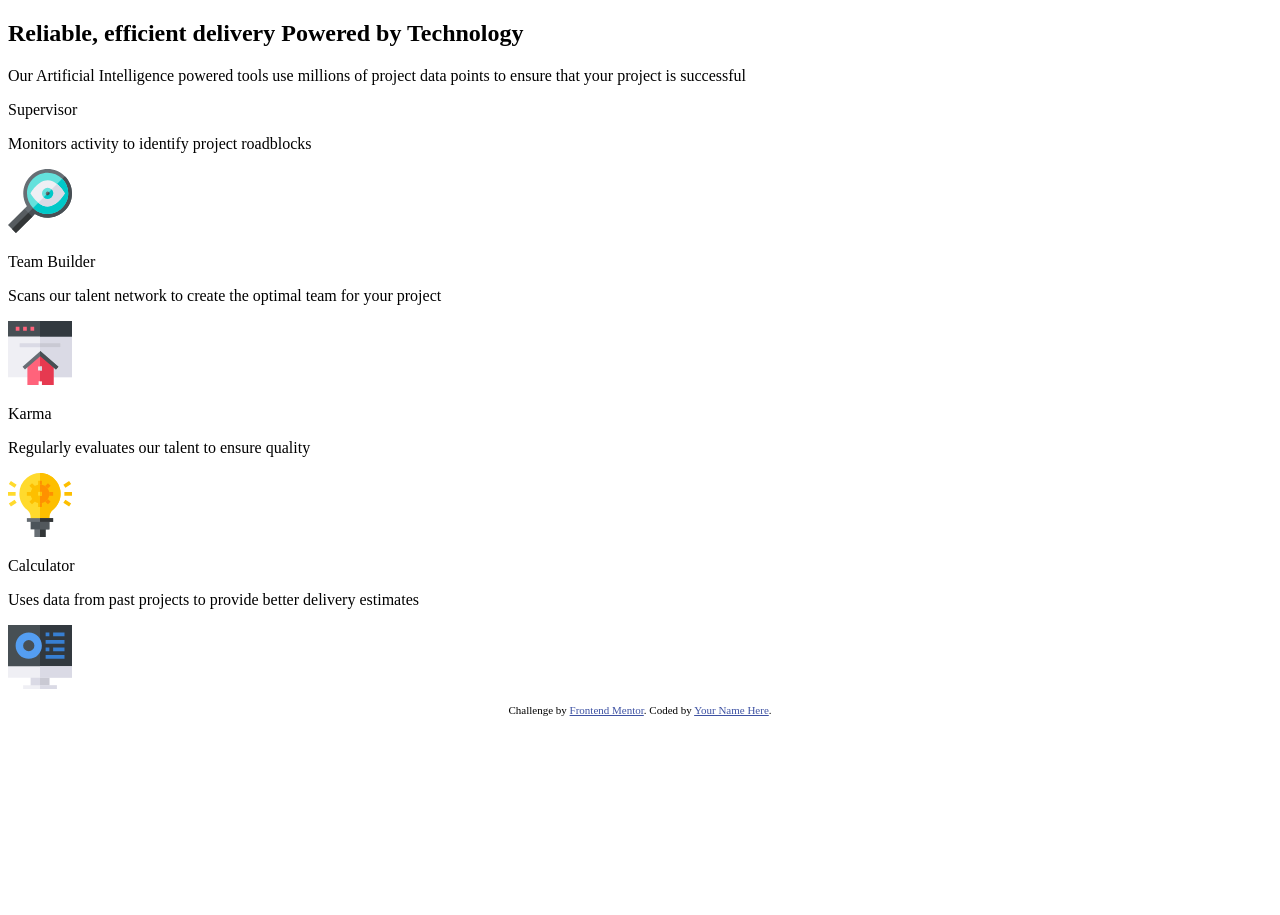
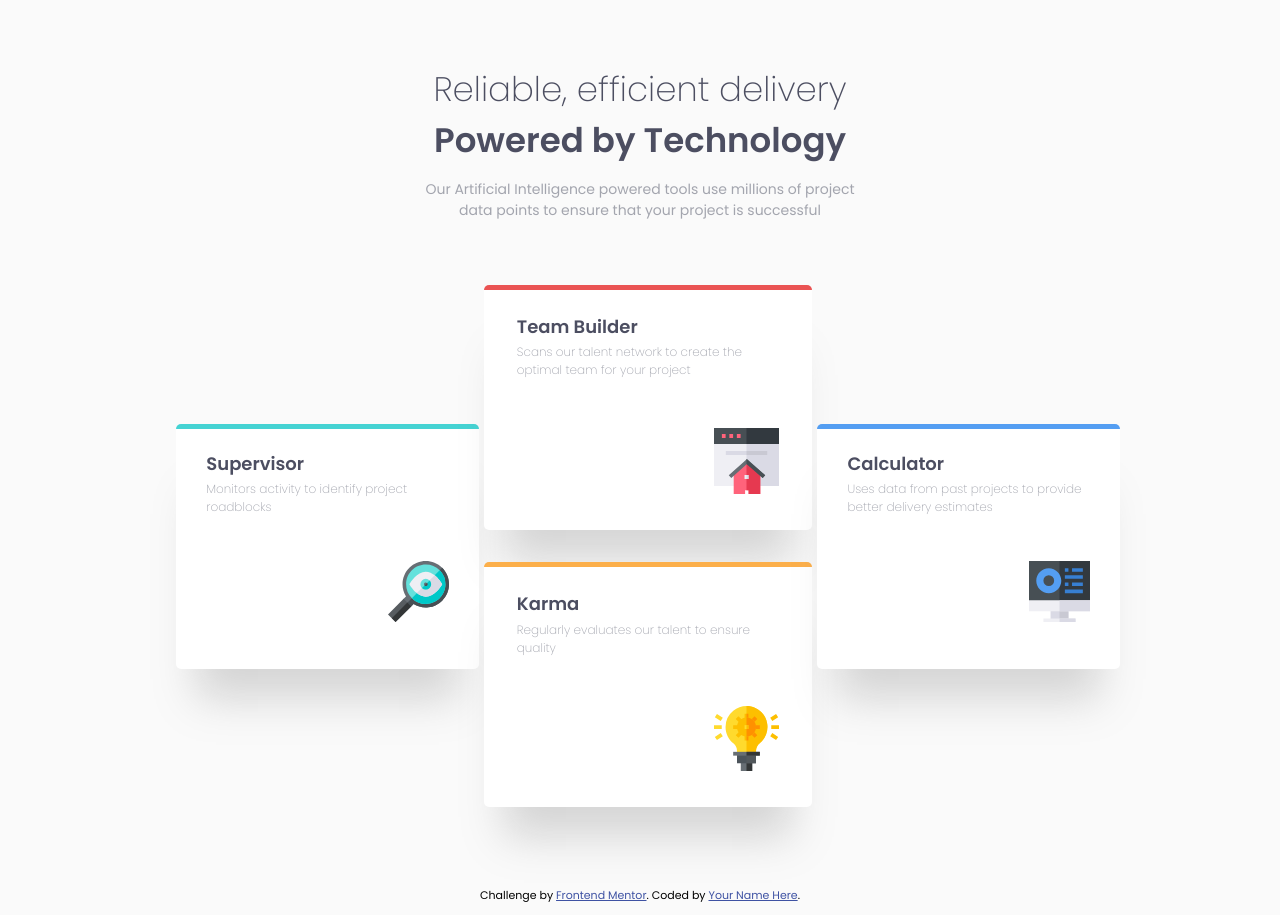
Before and after one commit to alphastand27/four-card-feature-section-master, a plain HTML site: page index.html in a window 1280 px wide. Before the commit the page ends 800 px from the top, so only its background shows below. Drawn offline with Linux system fonts and the light colour scheme.

Commit message:
css commit

```diff
--- a/style.css
+++ b/style.css
@@ -1,4 +1,114 @@
+@import url('https://fonts.googleapis.com/css2?family=Poppins:ital,wght@0,100;0,200;0,300;0,400;0,500;0,600;0,700;0,800;0,900;1,100;1,200;1,300;1,400;1,500;1,600;1,700;1,800;1,900&display=swap');
 
+:root {
+    --Red: hsl(0, 78%, 62%);
+    --Cyan: hsl(180, 62%, 55%);
+    --Orange: hsl(34, 97%, 64%);
+    --Blue: hsl(212, 86%, 64%);
+    --Very-Dark-Blue: hsl(234, 12%, 34%);
+    --Grayish-Blue: hsl(229, 6%, 66%);
+    --Very-Light-Gray: hsl(0, 0%, 98%);
+
+}
+
+html, body {
+    max-width: 100%;
+    overflow-x: hidden;
+}
+
+
+body {
+    font-family: "Poppins", sans-serif;
+    font-size: 15px;
+    margin: 0;
+    background-color: var(--Very-Light-Gray);
+}
+
+.container {
+    max-width: 375px;
+    margin: 10px auto 80px auto;
+}
+
+.heading {
+    text-align: center;
+    margin-top: 20%;
+}
+
+#header {
+    font-weight: 600;
+    color: var(--Very-Dark-Blue);
+    margin: 0 2% 0 2%;
+    font-size: 25px;
+}
+
+#header span {
+    font-weight: 200;
+    font-size: 25px;
+}
+
+#intro {
+    color: var(--Grayish-Blue);
+    font-weight: 200;
+    font-size: medium;
+    margin: 3% 6% 0 6%;
+}
+
+.content {
+    display: flex;
+    flex-direction: column;
+    align-items: center;
+    margin-top: 10%;
+}
+
+.card {
+    width: 84%;
+    height: 15rem;
+    background-color: white;
+    margin-top: 8%;
+    border-radius: 5px;
+    box-shadow: 0px 20px 30px 1px rgba(128, 128, 128, 0.568);
+}
+
+.middle-cards {
+    display: flex;
+    flex-direction: column;
+    align-items: center;
+}
+
+.title {
+    font-weight: 600;
+    font-size: 18px;
+    margin: 7% 0 0 10%;
+    color: var(--Very-Dark-Blue);
+}
+
+.info {
+    font-weight: 200;
+    font-size: 13.5px;
+    margin: 1% 7% 0 10%;
+    color: var(--Grayish-Blue);
+}
+
+img {
+    width: 20%;
+    margin: 15% 0 0 70%;
+}
+
+#cyan-card {
+    border-top: 5px solid var(--Cyan);
+}
+
+#red-card {
+    border-top: 5px solid var(--Red);
+}
+
+#orange-card {
+    border-top: 5px solid var(--Orange);
+}
+
+#blue-card {
+    border-top: 5px solid var(--Blue);
+}
 
 .attribution {
     font-size: 11px;
@@ -8,3 +118,67 @@
 .attribution a {
     color: hsl(228, 45%, 44%);
 }
+
+@media only screen and (min-width: 820px) {
+
+    .container {
+        max-width: 1440px;
+    }
+
+    .heading {
+        margin-top: 5%;
+    }
+
+    #header {
+        margin: 0 30% 0 30%;
+        font-size: 34px;
+    }
+
+    #header span {
+        font-size: 34px;
+    }
+
+    #intro {
+        font-weight: 400;
+        font-size: 14px;
+        margin: 1% 32% 0 32%;
+    }
+
+    .content {
+        display: flex;
+        flex-direction: row;
+        justify-content: center;
+        margin-top: 5%;
+    }
+
+    .card {
+        width: 20.5rem;
+        height: 15rem;
+        margin-top: 0%;
+        box-shadow: 0px 50px 40px -20px rgba(128, 128, 128, 0.308);
+    }
+
+    .middle-cards {
+        display: flex;
+        width: 220rem;
+    }
+
+    .info {
+        font-weight: 200;
+        font-size: 12px;
+        margin: 1% 10% 0 10%;
+    }
+
+    #cyan-card {
+        margin: 0 -91rem 0 11rem;
+    }
+
+    #red-card {
+        margin-bottom: 1%;
+    }
+
+    #blue-card {
+        margin: 0 10rem 0 -91rem;
+    }
+
+}
```
Also changed, not shown: screenshots/Screenshot from 2024-09-08 12-08-31.png (added), screenshots/Screenshot from 2024-09-08 12-08-39.png (added), 1 other file.
